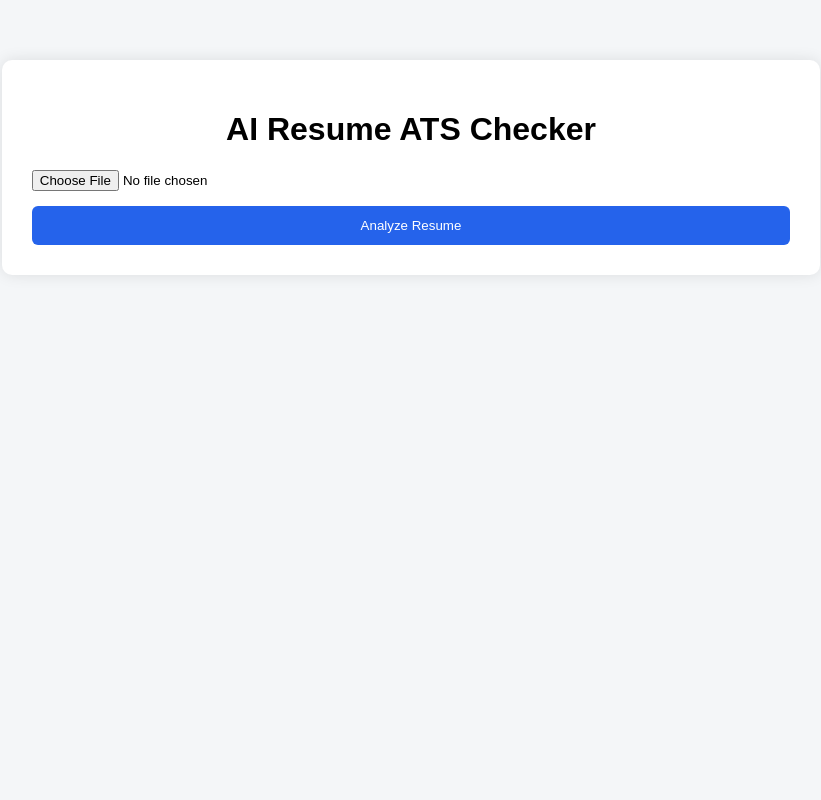
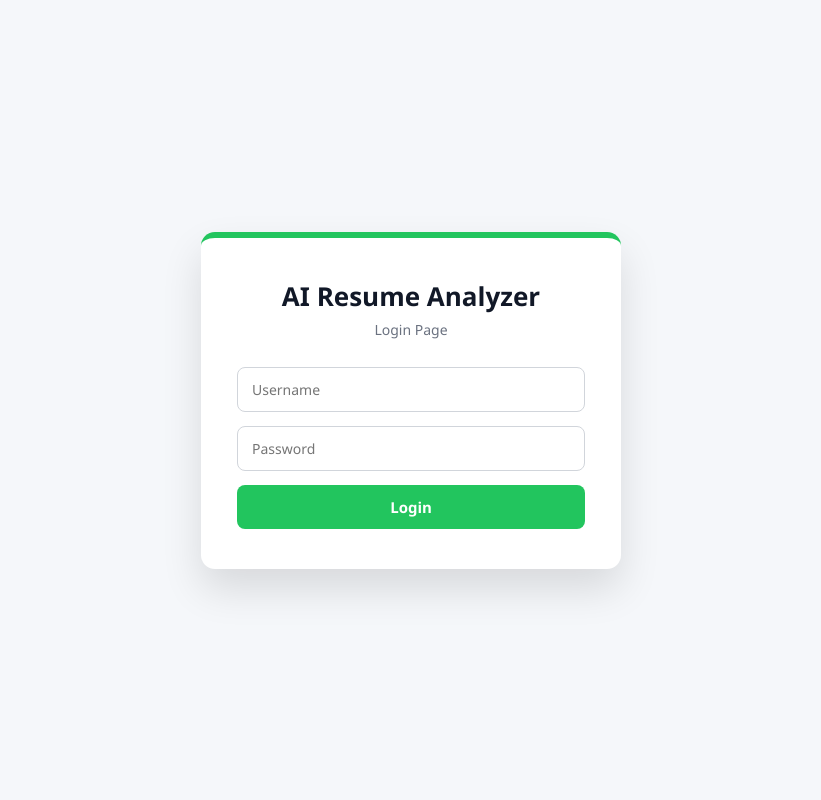
Before and after one commit to AkshayraviC09YC47/AI-Resume-Analyzer, a Flask app: page / in a window 1280 px wide. Shown: the whole page, without its empty margins (229-1050 px from the left). Run offline with Flask 3, Linux system fonts and the light colour scheme.

Commit message:
Added New Features and Fresh UI

```diff
--- a/app.py
+++ b/app.py
@@ -1,33 +1,172 @@
 import os
-from flask import Flask, render_template, request
+import sqlite3
+import jwt
+import datetime
+from flask import Flask, render_template, request, redirect, url_for, make_response
 from werkzeug.utils import secure_filename
 
 from resume_parser import extract_text_from_pdf
 from ollama_client import analyze_resume
 from prompts import ats_prompt
 
+app = Flask(__name__)
+app.config["SECRET_KEY"] = "super-secret-jwt-key"
+
 UPLOAD_FOLDER = "uploads"
-
-app = Flask(__name__)
-app.config["UPLOAD_FOLDER"] = UPLOAD_FOLDER
-
+DB_PATH = "database.db"
 os.makedirs(UPLOAD_FOLDER, exist_ok=True)
 
+def ensure_db():
+    conn = sqlite3.connect(DB_PATH)
+    cursor = conn.cursor()
+
+    cursor.execute("""
+        CREATE TABLE IF NOT EXISTS users (
+            id INTEGER PRIMARY KEY AUTOINCREMENT,
+            username TEXT UNIQUE,
+            password TEXT
+        )
+    """)
+
+    cursor.execute("""
+        CREATE TABLE IF NOT EXISTS resume_history (
+            id INTEGER PRIMARY KEY AUTOINCREMENT,
+            username TEXT,
+            filename TEXT,
+            result TEXT,
+            created_at DATETIME DEFAULT CURRENT_TIMESTAMP
+        )
+    """)
+
+    cursor.execute(
+        "INSERT OR IGNORE INTO users (username, password) VALUES ('admin','admin')"
+    )
+
+    conn.commit()
+    conn.close()
+
+
+def get_db():
+    ensure_db()
+    return sqlite3.connect(DB_PATH)
+
+def generate_jwt(username):
+    payload = {
+        "sub": username,
+        "iat": datetime.datetime.utcnow(),
+        "exp": datetime.datetime.utcnow() + datetime.timedelta(minutes=30)
+    }
+    return jwt.encode(payload, app.config["SECRET_KEY"], algorithm="HS256")
+
+def verify_jwt(token):
+    try:
+        return jwt.decode(token, app.config["SECRET_KEY"], algorithms=["HS256"])
+    except jwt.ExpiredSignatureError:
+        return None
+    except jwt.InvalidTokenError:
+        return None
+
 @app.route("/", methods=["GET", "POST"])
-def index():
+def login():
+    if request.method == "POST":
+        username = request.form.get("username")
+        password = request.form.get("password")
+
+        if not username or not password:
+            return render_template("index.html", error="Username and password required")
+
+        conn = get_db()
+        cursor = conn.cursor()
+        cursor.execute(
+            "SELECT id FROM users WHERE username=? AND password=?",
+            (username, password)
+        )
+        user = cursor.fetchone()
+        conn.close()
+
+        if user:
+            token = generate_jwt(username)
+            resp = make_response(redirect(url_for("dashboard")))
+            resp.set_cookie("token", token, httponly=True, samesite="Lax")
+            return resp
+
+        return render_template("index.html", error="Invalid credentials")
+
+    return render_template("index.html")
+
+@app.route("/dashboard", methods=["GET", "POST"])
+def dashboard():
+    token = request.cookies.get("token")
+    payload = verify_jwt(token) if token else None
+
+    if not payload:
+        return redirect(url_for("login"))
+
     if request.method == "POST":
         file = request.files["resume"]
         filename = secure_filename(file.filename)
-        path = os.path.join(app.config["UPLOAD_FOLDER"], filename)
+        path = os.path.join(UPLOAD_FOLDER, filename)
         file.save(path)
 
         resume_text = extract_text_from_pdf(path)
-        prompt = ats_prompt(resume_text)
-        result = analyze_resume(prompt)
+        result = analyze_resume(ats_prompt(resume_text))
 
-        return render_template("result.html", result=result)
+        conn = get_db()
+        cursor = conn.cursor()
+        cursor.execute(
+            "INSERT INTO resume_history (username, filename, result) VALUES (?,?,?)",
+            (payload["sub"], filename, result)
+        )
+        conn.commit()
+        conn.close()
 
-    return render_template("index.html")
+        return render_template("dashboard.html", result=result, payload=payload)
+
+    return render_template("dashboard.html", payload=payload)
+
+@app.route("/history")
+def history():
+    token = request.cookies.get("token")
+    payload = verify_jwt(token) if token else None
+
+    if not payload:
+        return redirect(url_for("login"))
+
+    conn = get_db()
+    cursor = conn.cursor()
+    cursor.execute(
+        "SELECT id, filename, result, created_at FROM resume_history WHERE username=? ORDER BY created_at DESC",
+        (payload["sub"],)
+    )
+    rows = cursor.fetchall()
+    conn.close()
+
+    return render_template("history.html", payload=payload, history=rows)
+
+@app.route("/history/delete/<int:rid>", methods=["POST"])
+def delete_history(rid):
+    token = request.cookies.get("token")
+    payload = verify_jwt(token) if token else None
+
+    if not payload:
+        return redirect(url_for("login"))
+
+    conn = get_db()
+    cursor = conn.cursor()
+    cursor.execute(
+        "DELETE FROM resume_history WHERE id=? AND username=?",
+        (rid, payload["sub"])
+    )
+    conn.commit()
+    conn.close()
+
+    return redirect(url_for("history"))
+
+@app.route("/logout")
+def logout():
+    resp = make_response(redirect(url_for("login")))
+    resp.delete_cookie("token")
+    return resp
 
 if __name__ == "__main__":
-    app.run(debug=True)
+    app.run(host="172.29.183.197", port=1221, debug=True)
--- a/requirements.txt
+++ b/requirements.txt
@@ -2,3 +2,4 @@ flask
 pdfplumber
 requests
 werkzeug
+flask-jwt-extended
--- /dev/null
+++ b/static/login.css
@@ -0,0 +1,80 @@
+* {
+    box-sizing: border-box;
+    font-family: "Segoe UI", Arial, sans-serif;
+}
+
+body {
+    margin: 0;
+    height: 100vh;
+    background: #f5f7fa;
+}
+
+.page {
+    height: 100%;
+    display: flex;
+    justify-content: center;
+    align-items: center;
+}
+
+.login-jumbotron {
+    width: 420px;
+    background: #ffffff;
+    padding: 40px 36px;
+    border-radius: 14px;
+    border-top: 6px solid #22c55e;
+    box-shadow: 0 20px 40px rgba(0,0,0,0.12);
+}
+
+.login-jumbotron h1 {
+    margin: 0;
+    text-align: center;
+    font-size: 26px;
+    font-weight: 600;
+    color: #111827;
+}
+
+.subtitle {
+    text-align: center;
+    margin: 6px 0 28px;
+    font-size: 14px;
+    color: #6b7280;
+}
+
+.error-box {
+    background: #fef2f2;
+    border-left: 4px solid #ef4444;
+    padding: 10px 12px;
+    margin-bottom: 16px;
+    font-size: 13px;
+    color: #b91c1c;
+}
+
+.login-jumbotron input {
+    width: 100%;
+    padding: 12px 14px;
+    margin-bottom: 14px;
+    border-radius: 8px;
+    border: 1px solid #d1d5db;
+    font-size: 14px;
+}
+
+.login-jumbotron input:focus {
+    outline: none;
+    border-color: #22c55e;
+}
+
+.login-jumbotron button {
+    width: 100%;
+    background: #22c55e;
+    color: #ffffff;
+    border: none;
+    border-radius: 8px;
+    padding: 12px;
+    font-size: 15px;
+    font-weight: 600;
+    cursor: pointer;
+}
+
+.login-jumbotron button:hover {
+    background: #16a34a;
+}
--- a/static/style.css
+++ /dev/null
@@ -1,32 +0,0 @@
-body {
-    font-family: Arial, sans-serif;
-    background: #f4f6f8;
-}
-
-.card {
-    width: 60%;
-    margin: 60px auto;
-    background: white;
-    padding: 30px;
-    border-radius: 10px;
-    box-shadow: 0 0 15px rgba(0,0,0,0.1);
-}
-
-h1 {
-    text-align: center;
-}
-
-button {
-    background: #2563eb;
-    color: white;
-    border: none;
-    padding: 12px;
-    width: 100%;
-    margin-top: 15px;
-    border-radius: 6px;
-    cursor: pointer;
-}
-
-pre {
-    white-space: pre-wrap;
-}
--- a/templates/index.html
+++ b/templates/index.html
@@ -1,16 +1,28 @@
 <!DOCTYPE html>
-<html>
+<html lang="en">
 <head>
-    <title>AI Resume ATS Analyzer</title>
-    <link rel="stylesheet" href="/static/style.css">
+    <meta charset="UTF-8">
+    <title>AI Resume Analyzer | Admin Login</title>
+    <link rel="stylesheet" href="/static/login.css">
 </head>
 <body>
-<div class="card">
-    <h1>AI Resume ATS Checker</h1>
-    <form method="POST" enctype="multipart/form-data">
-        <input type="file" name="resume" accept=".pdf" required>
-        <button type="submit">Analyze Resume</button>
-    </form>
+
+<div class="page">
+    <div class="login-jumbotron">
+        <h1>AI Resume Analyzer</h1>
+        <p class="subtitle">Login Page</p>
+
+        {% if error %}
+            <div class="error-box">{{ error }}</div>
+        {% endif %}
+
+        <form method="POST">
+            <input type="text" name="username" placeholder="Username" required>
+            <input type="password" name="password" placeholder="Password" required>
+            <button type="submit">Login</button>
+        </form>
+    </div>
 </div>
+
 </body>
 </html>
```
Also changed, not shown: static/dashboard.css (added, +90 -0 lines), static/history.css (added, +23 -0 lines), templates/dashboard.html (added, +38 -0 lines), templates/history.html (added, +40 -0 lines), 1 other file.
